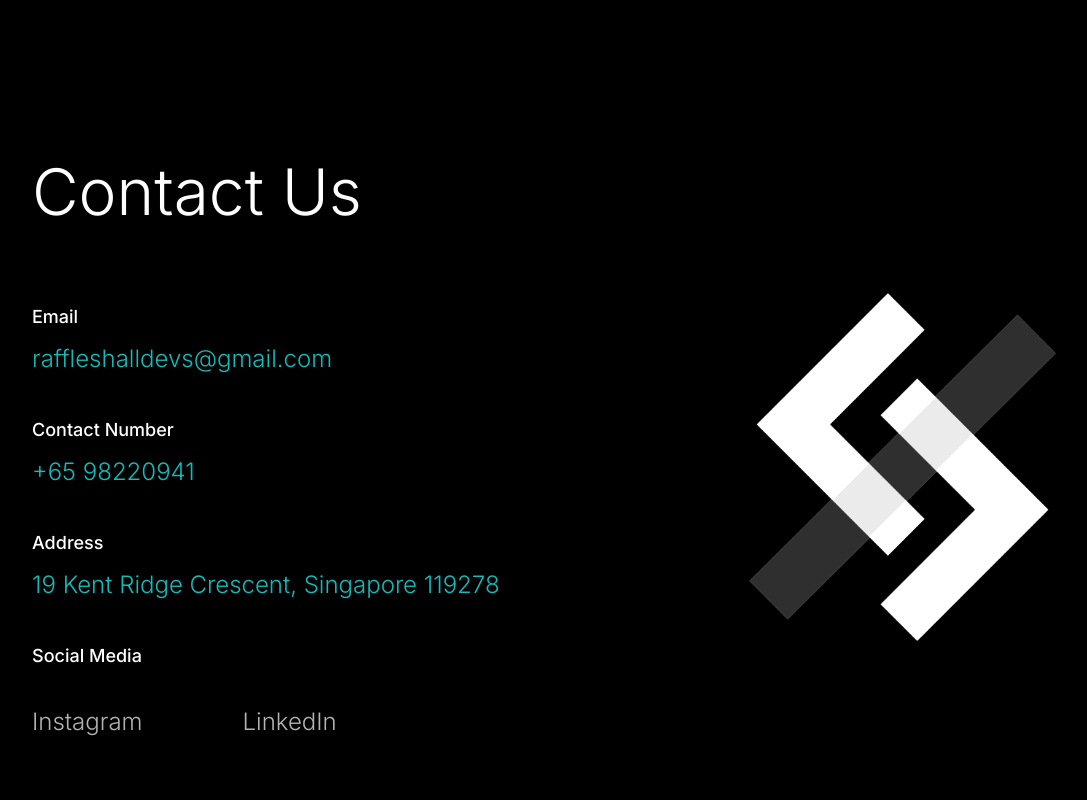
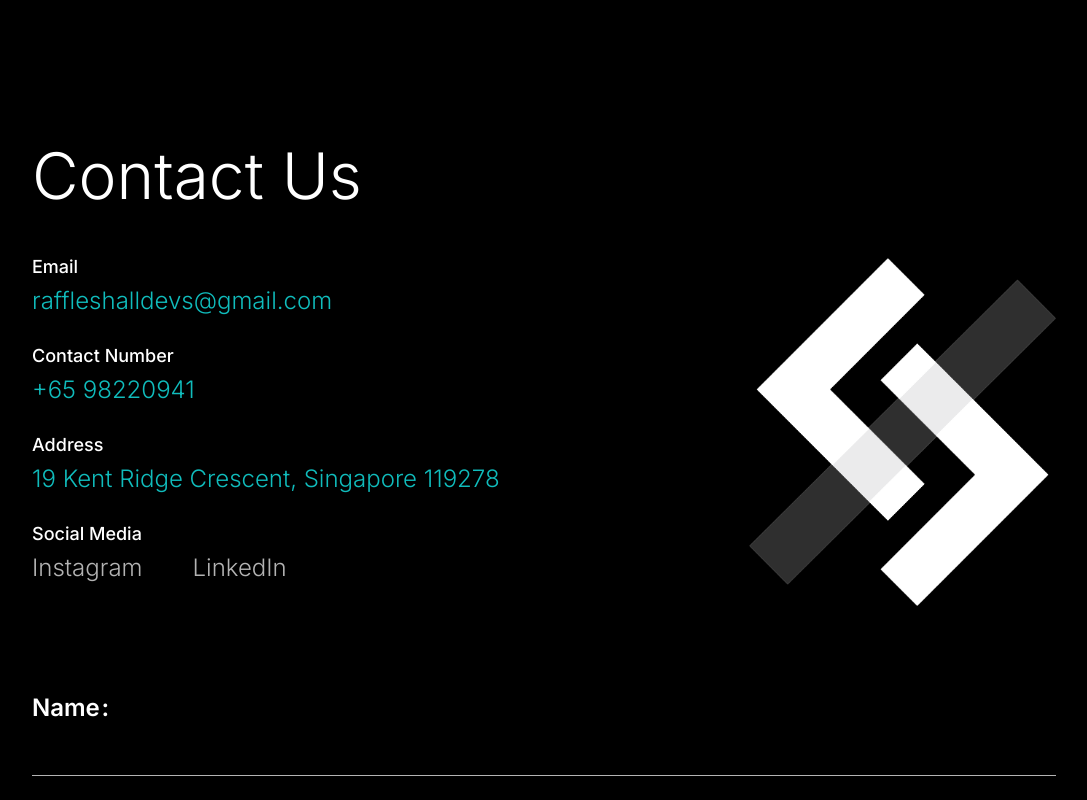
Before and after one commit to rhdevs/rhdevs-website, a React (Create React App) app: page /contact in a window 1280 px wide. Shown: the top 800 px of the page, without its empty margins (96-1183 px from the left). Built offline with nearby package versions, Linux system fonts and the light colour scheme.

Commit message:
chore: fix static section in contact us page

```diff
--- a/src/components/styles/ClickToCopySection.styled.ts
+++ b/src/components/styles/ClickToCopySection.styled.ts
@@ -3,20 +3,13 @@ import { fontTypeCss } from '../../styles/index.styled'
 
 export const ClickToCopyTitle = styled.p<{ fontType: FontType }>`
   margin: 0;
-
-  font-style: normal;
   ${fontTypeCss}
-
   color: ${(props) => props.color ?? 'white'};
-  line-height: 3;
 `
 
 export const ClickToCopyLink = styled.a<{ fontType: FontType }>`
-  font-style: normal;
   ${fontTypeCss}
-
   color: ${(props) => props.color ?? 'white'};
-
   cursor: copy;
 
   &:active {
--- a/src/components/styles/NavBar.styled.ts
+++ b/src/components/styles/NavBar.styled.ts
@@ -1,7 +1,7 @@
 import styled from 'styled-components'
 
 export const MainContainer = styled.div`
-  width: 100vw;
+  width: 100%;
   height: 5rem;
 `
 
--- a/src/pages/Contact/index.tsx
+++ b/src/pages/Contact/index.tsx
@@ -1,10 +1,9 @@
-/* eslint-disable security/detect-object-injection */
 import { useTheme } from 'styled-components'
 import ContactForm from '../../components/Contact'
 import {
   MainContainer,
   StaticSection,
-  TextSection,
+  InformationSection,
   ContactTitle,
   SectionContainer,
   SectionTitle,
@@ -12,7 +11,7 @@ import {
   ContactLink,
   Logo,
 } from './styles/Contact.styled'
-import { contactHeaders, contactMethods, contactLinks } from '../../texts/common/rhdevsInfo'
+import { contactHeaders, contactMethods, socialMedia } from '../../texts/common/rhdevsInfo'
 import ClickToCopySection from '../../components/ClickToCopySection'
 import logo from '../../assets/logo.png'
 
@@ -21,35 +20,25 @@ export default function Contact() {
   const { body, h1, h3 } = { ...theme.typography.fontSize }
   return (
     <MainContainer>
+      <ContactTitle fontType={h1}>Contact Us</ContactTitle>
       <StaticSection>
-        <TextSection>
-          <ContactTitle fontType={h1}>Contact Us</ContactTitle>
-          {contactHeaders.map((header) => {
-            if (typeof contactMethods[header] === 'string') {
-              return (
+        <InformationSection>
+          {contactHeaders.map((header) => (
             <SectionContainer>
-                  {/* hacky solution to avoid type error due to string[] */}
-                  {/* @ts-ignore */}
               <ClickToCopySection text={contactMethods[header]} title={header} />
             </SectionContainer>
-              )
-            }
-            return (
+          ))}
           <SectionContainer>
-                <SectionTitle fontType={h3}>{header}</SectionTitle>
+            <SectionTitle fontType={h3}>{socialMedia.title}</SectionTitle>
             <SectionContent>
-                  {/* @ts-ignore */}
-                  {contactMethods[header].map((item) => (
-                    // @ts-ignore
-                    <ContactLink fontType={body} href={contactLinks[item]}>
+              {socialMedia.items.map((item) => (
+                <ContactLink fontType={body} href={socialMedia.links[item]} target="_blank">
                   {item}
                 </ContactLink>
               ))}
             </SectionContent>
           </SectionContainer>
-            )
-          })}
-        </TextSection>
+        </InformationSection>
         <Logo src={logo} alt="logo" />
       </StaticSection>
       <ContactForm />
--- a/src/pages/Contact/styles/Contact.styled.ts
+++ b/src/pages/Contact/styles/Contact.styled.ts
@@ -4,39 +4,45 @@ import { fontTypeCss } from '../../../styles/index.styled'
 export const MainContainer = styled.div`
   width: 100%;
   height: 100%;
+  display: flex;
+  flex-direction: column;
   padding: 5% 10%;
   background: ${(props) => props.theme.palette.common.black};
   color: ${(props) => props.theme.palette.common.white};
+  gap: 50px;
 `
 
 export const StaticSection = styled.div`
   display: flex;
   justify-content: space-between;
-  padding-bottom: 130px;
+  gap: 30px;
 `
 
-export const TextSection = styled.div`
-  width: 50%;
-  margin-right: 50px;
+export const InformationSection = styled.div`
+  min-width: 50%;
+  display: flex;
+  flex-direction: column;
+  gap: 2rem;
 `
 
-export const ContactTitle = styled.div<{ fontType: FontType }>`
+export const Logo = styled.img`
+  width: 30%;
+  object-fit: contain;
+`
+
+export const ContactTitle = styled.label<{ fontType: FontType }>`
   ${fontTypeCss}
-  line-height: 1.5;
-  font-weight: 300;
-  margin-bottom: 50px;
 `
 
 export const SectionContainer = styled.div`
-  margin: 30px 0;
+  display: flex;
+  flex-direction: column;
+  gap: 10px;
 `
 
 export const SectionTitle = styled.p<{ fontType: FontType }>`
   margin: 0;
   ${fontTypeCss}
-
-  font-style: normal;
-  line-height: 3;
 `
 
 export const SectionContent = styled.div`
@@ -48,15 +54,8 @@ export const SectionContent = styled.div`
   }
 `
 
-export const ContactLink = styled.p<{ fontType: FontType }>`
-  font-style: normal;
+export const ContactLink = styled.a<{ fontType: FontType }>`
   ${fontTypeCss}
   color: ${(props) => props.theme.palette.common.gray};
   text-decoration: none;
-  padding-right: 100px;
 `
-
-export const Logo = styled.img`
-  width: 30%;
-  object-fit: contain;
-`
--- a/src/styles/Theme.tsx
+++ b/src/styles/Theme.tsx
@@ -40,8 +40,8 @@ const theme: DefaultTheme = {
         min: '40px',
         size: '64px',
         max: '4rem',
-        weight: '700',
-        height: '3',
+        weight: '300',
+        height: '1',
       },
       h2: {
         min: '16px',
@@ -55,7 +55,7 @@ const theme: DefaultTheme = {
         size: '18px',
         max: '1.2rem',
         weight: '500',
-        height: '2.8',
+        height: '1',
       },
       previewTitle: {
         min: '18px',
--- a/src/texts/common/rhdevsInfo.ts
+++ b/src/texts/common/rhdevsInfo.ts
@@ -1,12 +1,11 @@
 // Types of contact methods
-export const contactHeaders: string[] = ['Email', 'Contact Number', 'Address', 'Social Media']
+export const contactHeaders: string[] = ['Email', 'Contact Number', 'Address']
 
 // Value of contact methods
-export const contactMethods: Record<string, string | string[]> = {
+export const contactMethods: Record<string, string> = {
   Email: 'raffleshalldevs@gmail.com',
   'Contact Number': '+65 98220941',
   Address: '19 Kent Ridge Crescent, Singapore 119278',
-  'Social Media': ['Instagram', 'LinkedIn'],
 }
 
 // Links to socials
@@ -15,4 +14,10 @@ export const contactLinks: Record<string, string> = {
   LinkedIn: 'https://www.linkedin.com/company/rhdevs',
 }
 
+export const socialMedia = {
+  title: 'Social Media',
+  items: ['Instagram', 'LinkedIn'],
+  links: contactLinks,
+}
+
 export const formFields = ['Name', 'Email', 'Message']
```
Also changed, not shown: .eslintrc.json. Lines whose indentation alone changed are shown as unchanged.
